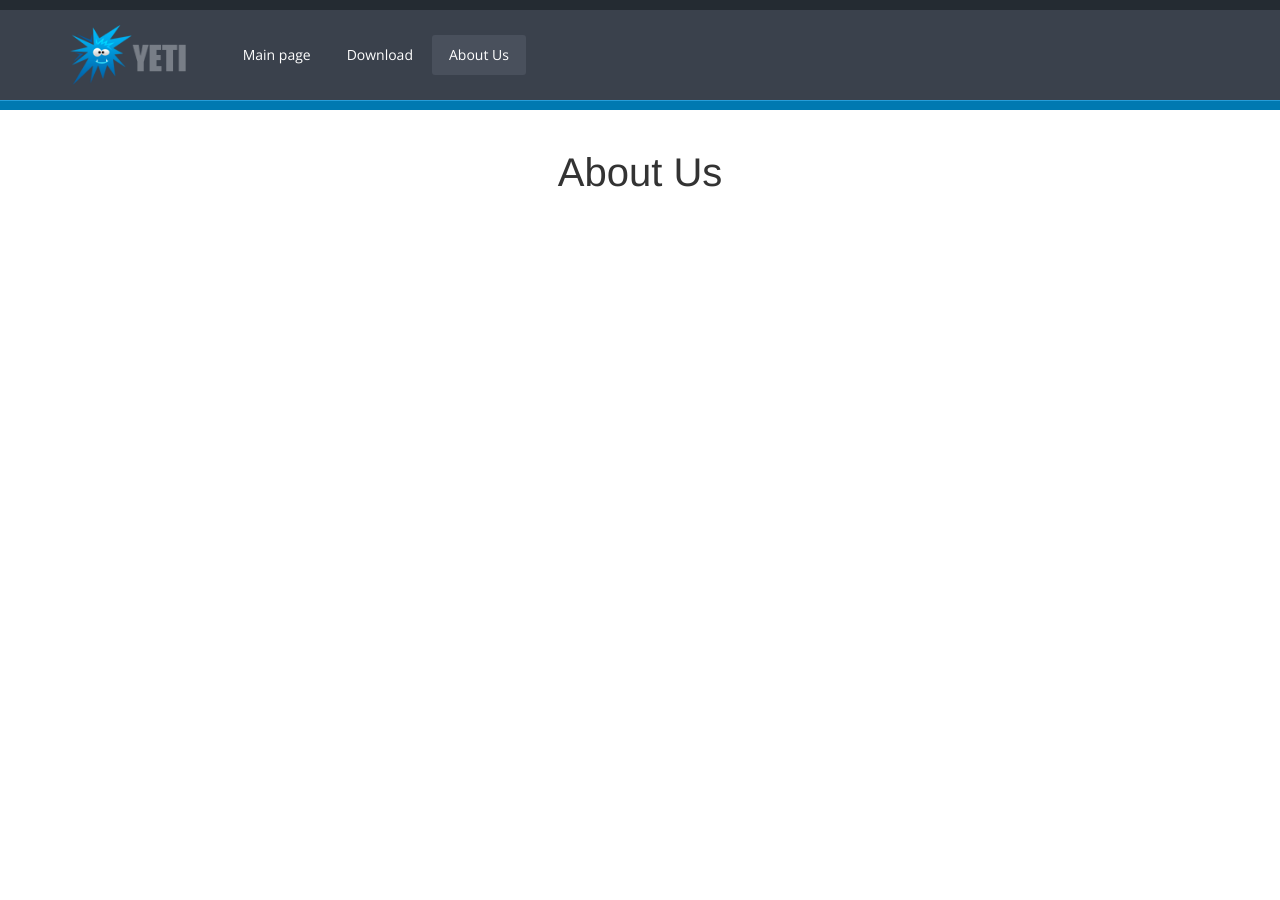
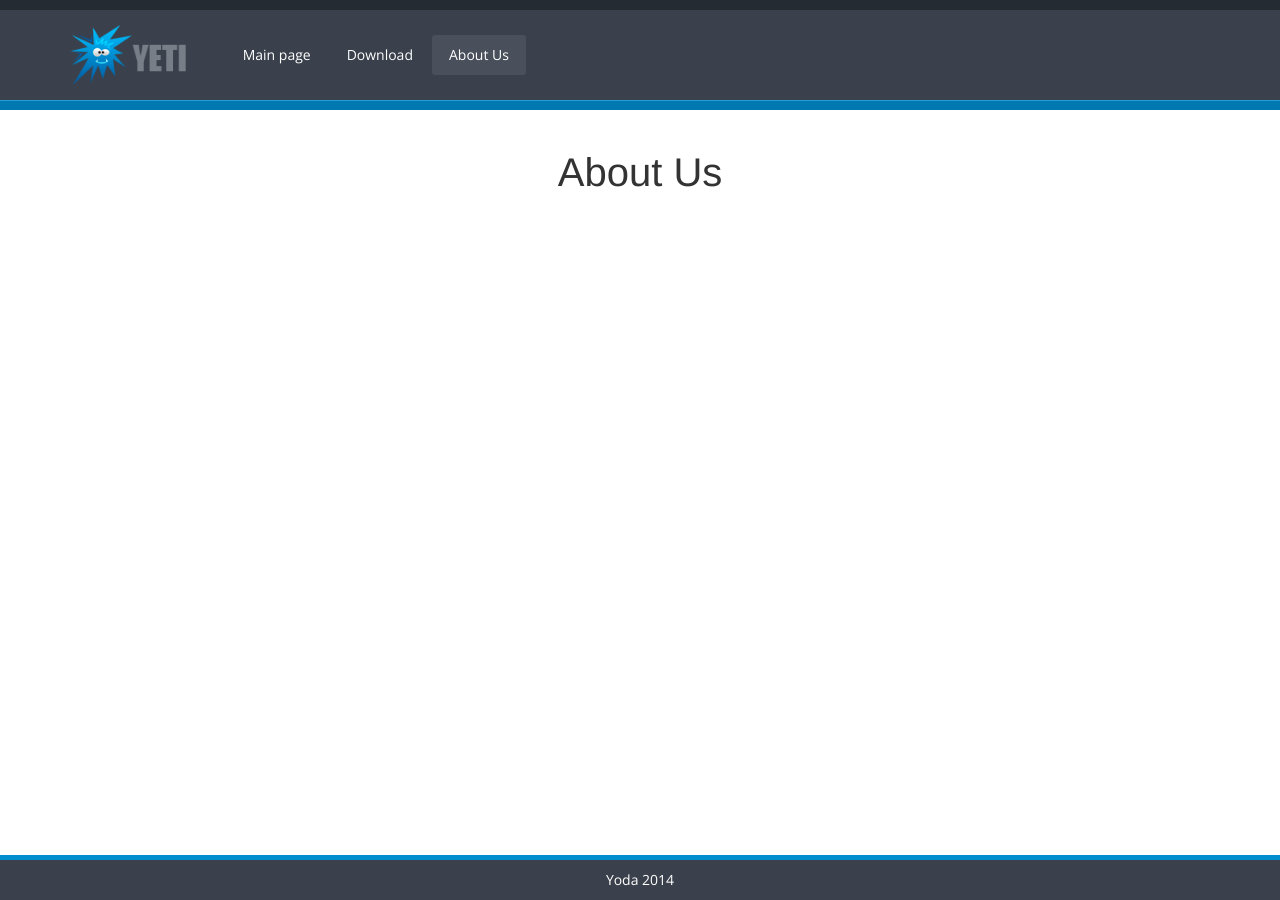
Before and after one commit to yeti-switch/yeti-switch.github.io, a Jekyll site: the page built from about_us.html, in a window 1280 px wide. Built offline with Jekyll 4.4.1, drawn with Linux system fonts in a browser that asks for light colours; Markdown is read by kramdown in place of the engine named in the settings.

Commit message:
add new footer

```diff
--- a/_layouts/default.html
+++ b/_layouts/default.html
@@ -22,6 +22,7 @@
     <![endif]-->
 </head>
 <body>
+<div class="wrapper">
 <div class="header_line">
 </div>
 
@@ -33,5 +34,10 @@
    	{{ content }}
     </div>
 </div>
+<div class="footer-push"></div>
+</div>
+<div class="footer">
+    <p>Yoda 2014</p>
+</div>
 </body>
 </html>
--- a/_layouts/main.html
+++ b/_layouts/main.html
@@ -35,5 +35,8 @@
 
         </div>
     </div>
+    <div class="footer">
+        <p>Yoda 2014</p>
+    </div>
 	</body>
 	</html>
--- a/css/my.css
+++ b/css/my.css
@@ -167,9 +167,31 @@ body {
     border-radius: 2px;
     word-break: break-all;
 }
-.copyright {
+
+html, body {
+    height: 100%;
+    margin: 0;
+    padding: 0;
+}
+.wrapper {
+    min-height: 100%;
+    height: auto !important;
+    height: 100%;
+    margin: 0 0 -65px 0; /* отрицательный нижний отступ на высоту футера */
+    padding: 0;
+}
+.footer-push, .footer {
+    height: 30px;
+    margin: 0;
+    padding: 0;
+}
+.footer p {
     text-align: center;
     color: #ffffff;
+    background-color: #3a414c;
+    padding: 10px;
+    border-top: 5px solid #008ecf;
+    margin-top: 20px;
 }
 
 
```
